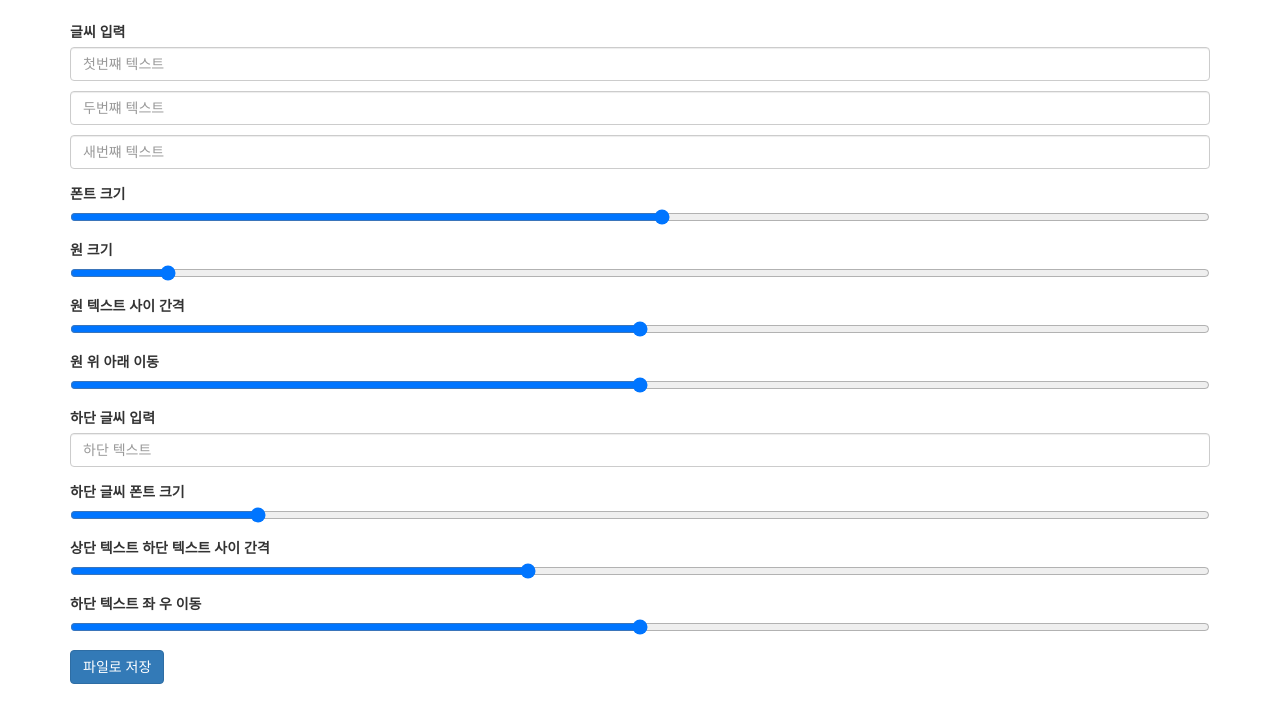
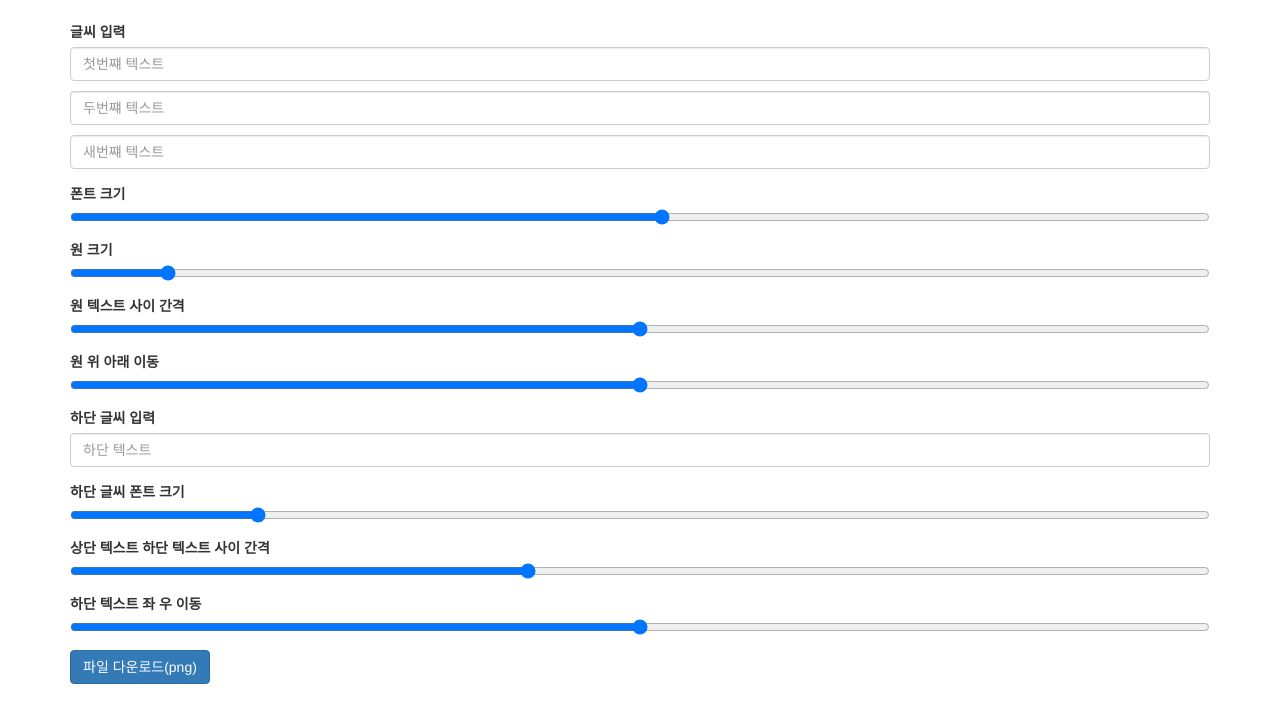
Before and after one commit to GwonHyeok/ISeoulU, a plain HTML site: page index.html in a window 1280 px wide. Shown: the part 90-800 px from the top of the page. Drawn offline with nearby package versions, Linux system fonts and the light colour scheme; a web font is replaced by a local one.

Commit message:
change download text

```diff
--- a/index.html
+++ b/index.html
@@ -87,7 +87,7 @@
                 <input type="range" id="text_bottom_text_translatex_input" min="-100" max="100" step="1" value="0">
             </div>
 
-            <button type="submit" class="btn btn-primary">파일로 저장</button>
+            <button id="iseoulu_download_image" type="submit" class="btn btn-primary">파일 다운로드(png)</button>
         </form>
     </div>
 </body>
```
